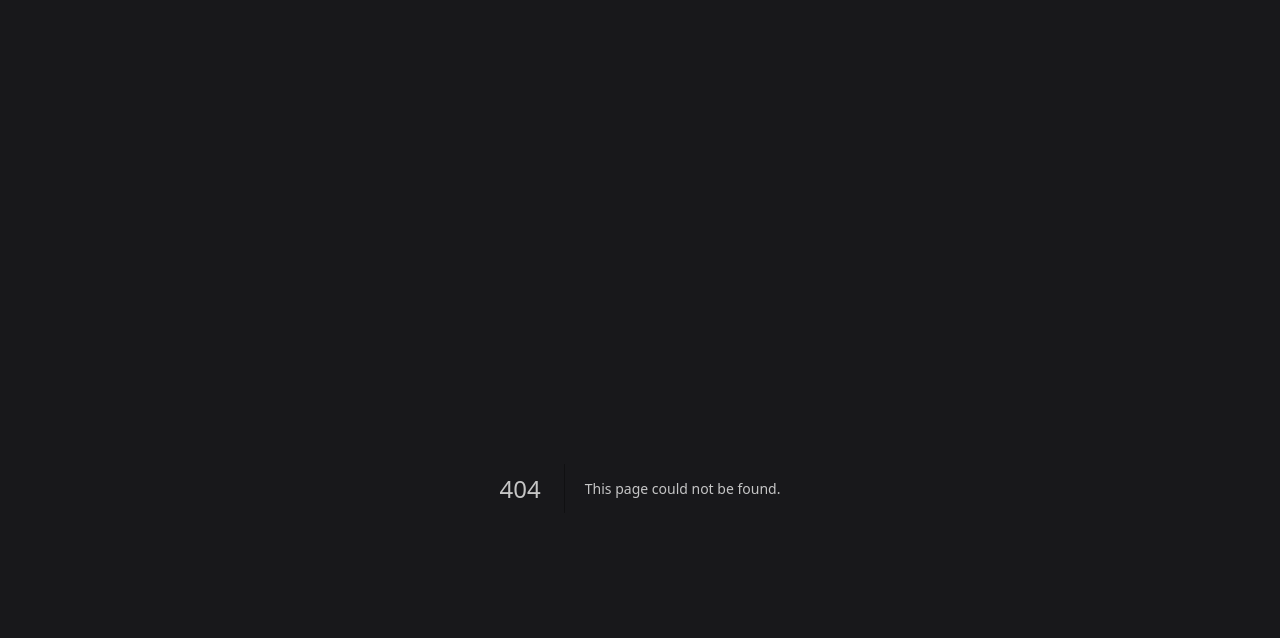
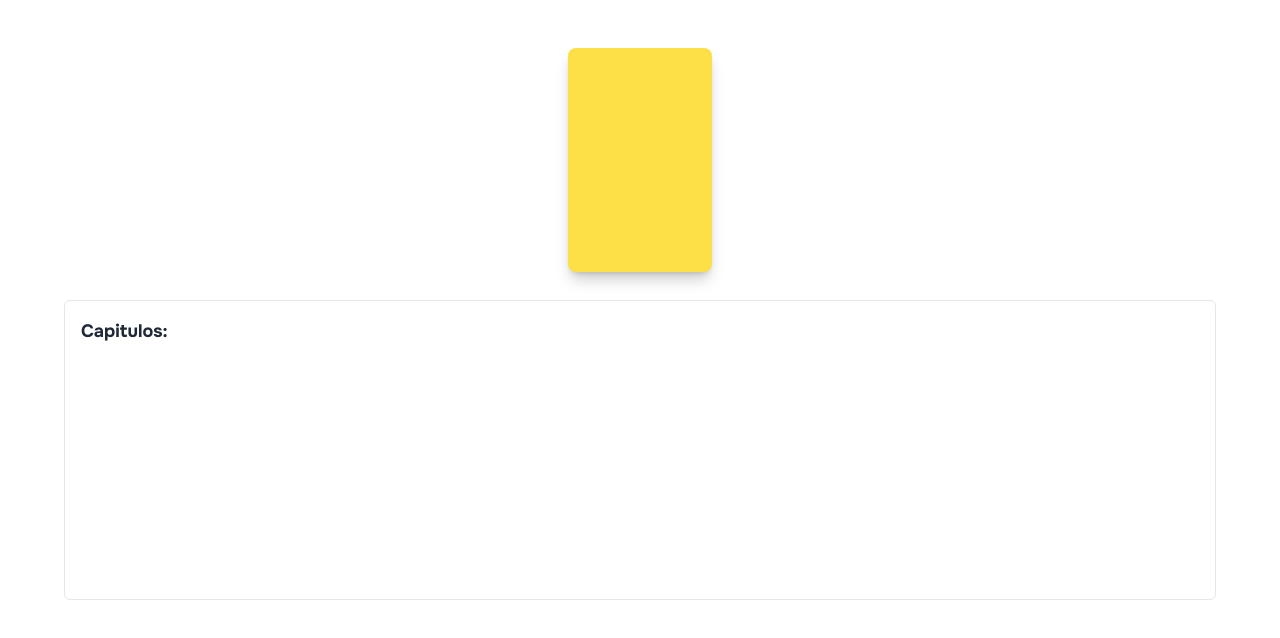
Before and after one commit to pdromoreno7/buukly-hackaton-vercel-2024, a Next.js app: page /preview in a window 1280 px wide. Before the commit this address had no page. Shown: the top 638 px of the page. Built offline with nearby package versions, Linux system fonts and the light colour scheme.

Commit message:
feat: card scroll added and portada beta

```diff
--- a/package.json
+++ b/package.json
@@ -18,6 +18,7 @@
     "@mozilla/readability": "^0.5.0",
     "@radix-ui/react-dialog": "^1.1.1",
     "@radix-ui/react-dropdown-menu": "^2.1.1",
+    "@radix-ui/react-scroll-area": "^1.1.0",
     "@radix-ui/react-slot": "^1.1.0",
     "@types/jsdom": "21.1.7",
     "ai": "^3.2.35",
--- a/src/app/generate/page.tsx
+++ b/src/app/generate/page.tsx
@@ -1,6 +1,7 @@
 'use client'
 import { runGeminiObject } from '@/actions/generateTextActions'
 import { useBookStore } from '@/store'
+import { useRouter } from 'next/navigation'
 import { useState, ChangeEvent } from 'react'
 
 import { ButtonLoading } from '@/components/buttonLoading/ButtonLoading'
@@ -9,6 +10,7 @@
 import { Input } from '@/components/ui/input'
 
 export default function Generate() {
+  const router = useRouter()
   const [bookTitle, setBookTitle] = useState<string>('')
   const [isLoading, setIsLoading] = useState<boolean>(false)
   const setBookData = useBookStore(state => state.setBookData)
@@ -22,6 +24,7 @@
     const result = await runGeminiObject(bookTitle)
     setBookData(result?.recipe)
     setIsLoading(false)
+    router.push('/preview')
     console.log(result)
   }
 
--- a/src/app/globals.css
+++ b/src/app/globals.css
@@ -20,7 +20,8 @@
 }
 
 main {
-  @apply flex-1 py-10;
+  @apply flex-1;
+  /* @apply flex-1 py-10; */
 }
 
 p {
--- a/src/app/layout.tsx
+++ b/src/app/layout.tsx
@@ -17,7 +17,7 @@
   children: React.ReactNode
 }>) {
   return (
-    <html lang='es' className='dark'>
+    <html lang='es' className='light'>
       <body className={onest.className}>
         <Header />
         <main>{children}</main>
--- a/src/app/page.tsx
+++ b/src/app/page.tsx
@@ -9,7 +9,7 @@
     <Wrapper>
       <section className='space-y-20 text-center md:space-y-10'>
         <div>
-          <h1 className='text-4xl font-extrabold'>Kiwibook</h1>
+          <h1 className='text-4xl font-extrabold'>Buukly</h1>
           <p className='mt-1 text-sm'>
             Lorem ipsum, dolor sit amet consectetur adipisicing elit. Debitis
             doloribus voluptatem magni.
--- /dev/null
+++ b/src/app/preview/page.tsx
@@ -0,0 +1,33 @@
+'use client'
+import { ScrollArea } from '@/components/ui/scroll-area'
+import { useBookStore } from '@/store'
+import React from 'react'
+
+function BookPreview() {
+  const dataEbook = useBookStore(state => state.dataEbook)
+  return (
+    <div>
+      <div className='mb-7 flex justify-center'>
+        <div
+          className={`flex h-56 w-36 flex-col items-center justify-center rounded-lg bg-yellow-300 p-4 text-center shadow-lg shadow-black/20`}
+        >
+          <h1 className='mb-2 text-base font-bold'>{dataEbook?.bookTitle}</h1>
+        </div>
+      </div>
+
+      <ScrollArea className='mx-auto h-[300px] w-[90%] rounded-md border p-4'>
+        <h2 className='mb-4 text-lg font-bold'>Capitulos:</h2>
+        <ol className='list-inside space-y-3'>
+          {dataEbook.bookChapters.map((chapter, index) => (
+            <li key={index} className='text-sm'>
+              <p className='font-bold'>{`Capitulo ${index + 1}`}.</p>
+              {chapter}
+            </li>
+          ))}
+        </ol>
+      </ScrollArea>
+    </div>
+  )
+}
+
+export default BookPreview
--- a/src/components/buttonLoading/ButtonLoading.tsx
+++ b/src/components/buttonLoading/ButtonLoading.tsx
@@ -12,8 +12,6 @@
   onClick,
   isLoading = false,
 }: ButtonLoadingProps) {
-  console.log('🚀 ~ isLoading:', isLoading)
-
   return (
     <Button disabled={isLoading} onClick={onClick}>
       {isLoading && <Loader2 className='mr-2 h-4 w-4 animate-spin' />}
--- /dev/null
+++ b/src/components/ui/scroll-area.tsx
@@ -0,0 +1,48 @@
+'use client'
+
+import * as React from 'react'
+import * as ScrollAreaPrimitive from '@radix-ui/react-scroll-area'
+
+import { cn } from '@/lib/utils'
+
+const ScrollArea = React.forwardRef<
+  React.ElementRef<typeof ScrollAreaPrimitive.Root>,
+  React.ComponentPropsWithoutRef<typeof ScrollAreaPrimitive.Root>
+>(({ className, children, ...props }, ref) => (
+  <ScrollAreaPrimitive.Root
+    ref={ref}
+    className={cn('relative overflow-hidden', className)}
+    {...props}
+  >
+    <ScrollAreaPrimitive.Viewport className='h-full w-full rounded-[inherit]'>
+      {children}
+    </ScrollAreaPrimitive.Viewport>
+    <ScrollBar />
+    <ScrollAreaPrimitive.Corner />
+  </ScrollAreaPrimitive.Root>
+))
+ScrollArea.displayName = ScrollAreaPrimitive.Root.displayName
+
+const ScrollBar = React.forwardRef<
+  React.ElementRef<typeof ScrollAreaPrimitive.ScrollAreaScrollbar>,
+  React.ComponentPropsWithoutRef<typeof ScrollAreaPrimitive.ScrollAreaScrollbar>
+>(({ className, orientation = 'vertical', ...props }, ref) => (
+  <ScrollAreaPrimitive.ScrollAreaScrollbar
+    ref={ref}
+    orientation={orientation}
+    className={cn(
+      'flex touch-none select-none transition-colors',
+      orientation === 'vertical' &&
+        'h-full w-2.5 border-l border-l-transparent p-[1px]',
+      orientation === 'horizontal' &&
+        'h-2.5 flex-col border-t border-t-transparent p-[1px]',
+      className,
+    )}
+    {...props}
+  >
+    <ScrollAreaPrimitive.ScrollAreaThumb className='relative flex-1 rounded-full bg-slate-200 dark:bg-slate-800' />
+  </ScrollAreaPrimitive.ScrollAreaScrollbar>
+))
+ScrollBar.displayName = ScrollAreaPrimitive.ScrollAreaScrollbar.displayName
+
+export { ScrollArea, ScrollBar }
--- a/src/store/index.ts
+++ b/src/store/index.ts
@@ -14,5 +14,5 @@
 export const useBookStore = create<BookStore>(set => ({
   dataEbook: { bookTitle: '', bookChapters: [], bookKeyWords: [] },
   setBookData: (data: BookData) =>
-    set(state => ({ dataEbook: { ...state.dataEbook, data } })),
+    set(state => ({ dataEbook: { ...state.dataEbook, ...data } })),
 }))
```
Also changed, not shown: 1 other file (tests, documents, lock files or other folders).
